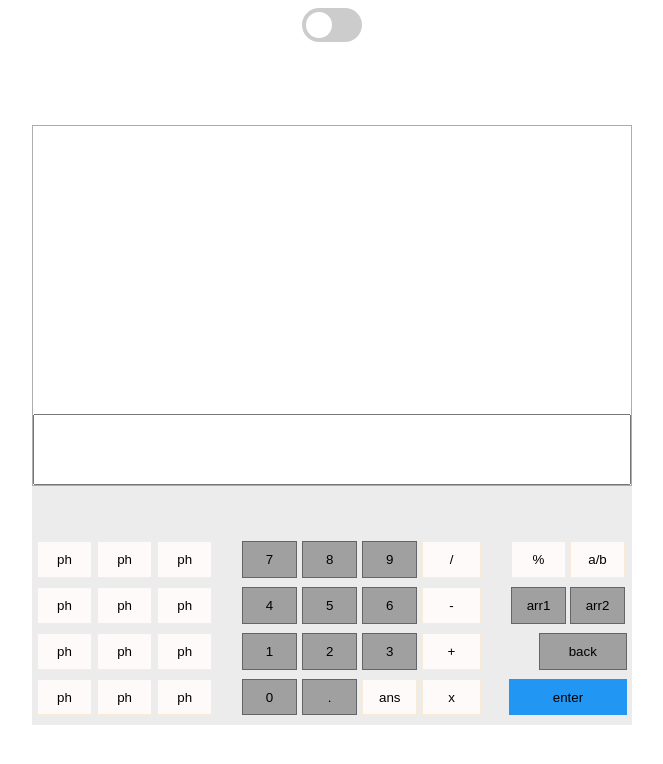
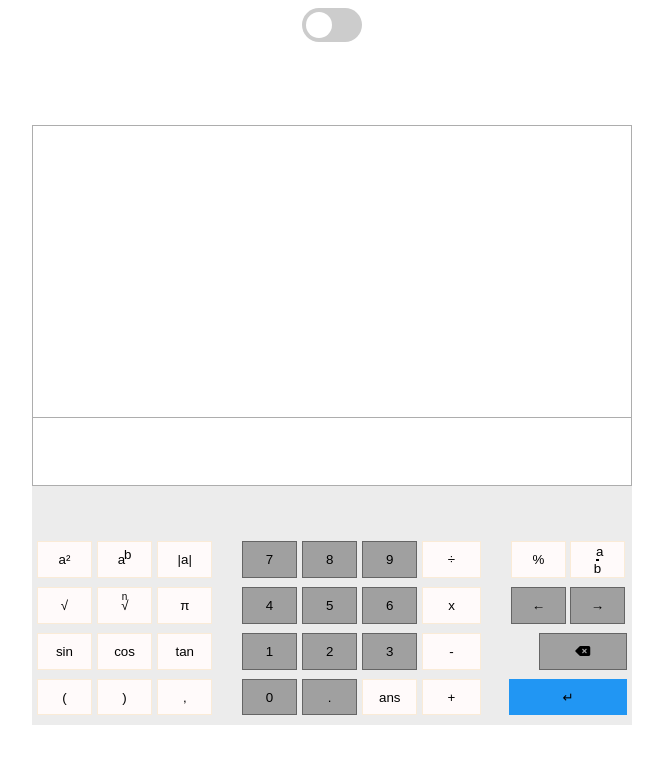
Before and after one commit to D-JSimpson/scientific-calculator, a plain HTML site: page index.html in a window 1280 px wide. Shown: the whole page, without its empty margins (308-971 px from the left). Drawn offline with Linux system fonts and the light colour scheme; a web font is replaced by a local one.

Commit message:
Replace placeholder buttons with special symbols

```diff
--- a/index.html
+++ b/index.html
@@ -7,6 +7,7 @@
     <title>Scientific Calculator</title>
     <script src="script.js" defer></script>
     <link rel="stylesheet" href="style.css">
+    <script src="https://kit.fontawesome.com/24703e049c.js" crossorigin="anonymous"></script>
 </head>
 
 <body>
@@ -22,18 +23,27 @@
 
         <div id="user-input">
             <div id ="function-container">
-                <button class="functions light-button">ph</button>
-                <button class="functions light-button">ph</button>
-                <button class="functions light-button">ph</button>
-                <button class="functions light-button">ph</button>
-                <button class="functions light-button">ph</button>
-                <button class="functions light-button">ph</button>
-                <button class="functions light-button">ph</button>
-                <button class="functions light-button">ph</button>
-                <button class="functions light-button">ph</button>
-                <button class="functions light-button">ph</button>
-                <button class="functions light-button">ph</button>
-                <button class="functions light-button">ph</button>
+                <button class="functions light-button">a&#0178;</button>
+                <button class="functions light-button">
+                    <span class="nth-power-container">
+                        <span>
+                            a
+                        </span>
+                        <span class="nth-power">
+                            b
+                        </span>
+                    </span>
+                </button>
+                <button class="functions light-button">|a|</button>
+                <button class="functions light-button">&radic;</button>
+                <button class="functions light-button"><span class="nth-root">n</span>&radic;</button>
+                <button class="functions light-button">&pi;</button>
+                <button class="functions light-button">sin</button>
+                <button class="functions light-button">cos</button>
+                <button class="functions light-button">tan</button>
+                <button class="functions light-button">(</button>
+                <button class="functions light-button">)</button>
+                <button class="functions light-button">,</button>
             </div>
 
             <div id="numbers-container">
@@ -53,23 +63,34 @@
             </div>
 
             <div id="operations-container">
-                <button class = "operations light-button">/</button>
+                <button class = "operations light-button">&#0247;</button>
+                <button class = "operations light-button">x</button>
                 <button class = "operations light-button">-</button>
                 <button class = "operations light-button">+</button>
-                <button class = "operations light-button">x</button>
             </div>
 
             <div id="misc-container">
                 <div id="misc-percent-division-container">
                     <button class="misc-v1 light-button">%</button>
-                    <button class="misc-v1 light-button">a/b</button>
+                    <button class="misc-v1 light-button">
+                      <span class = "division-container">
+                        <span class="division-top">
+                            a
+                        </span>
+
+                        <span>
+                            b
+                        </span>
+
+                        </button>
+                      </span>
                 </div>
                 <div id="misc-arrow-container">
-                    <button class="misc-v2 dark-button">arr1</button>
-                    <button class="misc-v2 dark-button">arr2</button>
+                    <button class="misc-v2 dark-button">&larr;</button>
+                    <button class="misc-v2 dark-button">&rarr;</button>
                 </div>
-                <button id="back-button" class="back">back</button>
-                <button id="enter-button" class="enter">enter</button>
+                <button id="back-button" class="back"><i class="fa-solid fa-delete-left"></i></button>
+                <button id="enter-button" class="enter">&#x21B5;</button>
             </div>
         </div>
     </div>
--- a/style.css
+++ b/style.css
@@ -93,13 +93,20 @@ border: 1px solid rgb(173, 173, 173);
   color: black;
   border: none;
 }
+#user-input-display-container input:focus{
+  border-top: none;
+}
 
 /* classes */
 .user-input-display{
 height: 18%;
 font-size: 24px;
 flex-shrink: 0;
-
+border: none;
+border-top: 1px solid rgb(173, 173, 173);
+}
+.user-input-display:focus{
+  border: 1px solid #2196F3;
 }
 .numbers,
 .functions{
@@ -132,6 +139,34 @@ font-family: 'Shippori Antique B1', sans-serif;
 .enter{
   background-color: #2196F3;
 }
+.nth-root{
+font-size: 75%;
+display: inline-block;
+margin-left: -0.5em;
+transform: translateX(0.6em) translateY(-1em);
+}
+.nth-power-container{
+  display: flex;
+  justify-content: center;
+  align-items: center;
+  height: 100%;
+}
+.nth-power{
+  align-self: flex-start;
+  padding-top: 0.3em;
+  margin-left: -0.1em;
+}
+.division-container{
+  display: flex;
+  flex-direction: column;
+  align-items: center;
+  justify-self: center;
+}
+.division-top{
+  border-bottom: 2px solid black;
+  width: 40%;
+}
+/*hover and press classes*/
 .d-hover{
   background-color: rgb(149,149,149);
 }
```
Also changed, not shown: script.js (+7 -1 lines).
